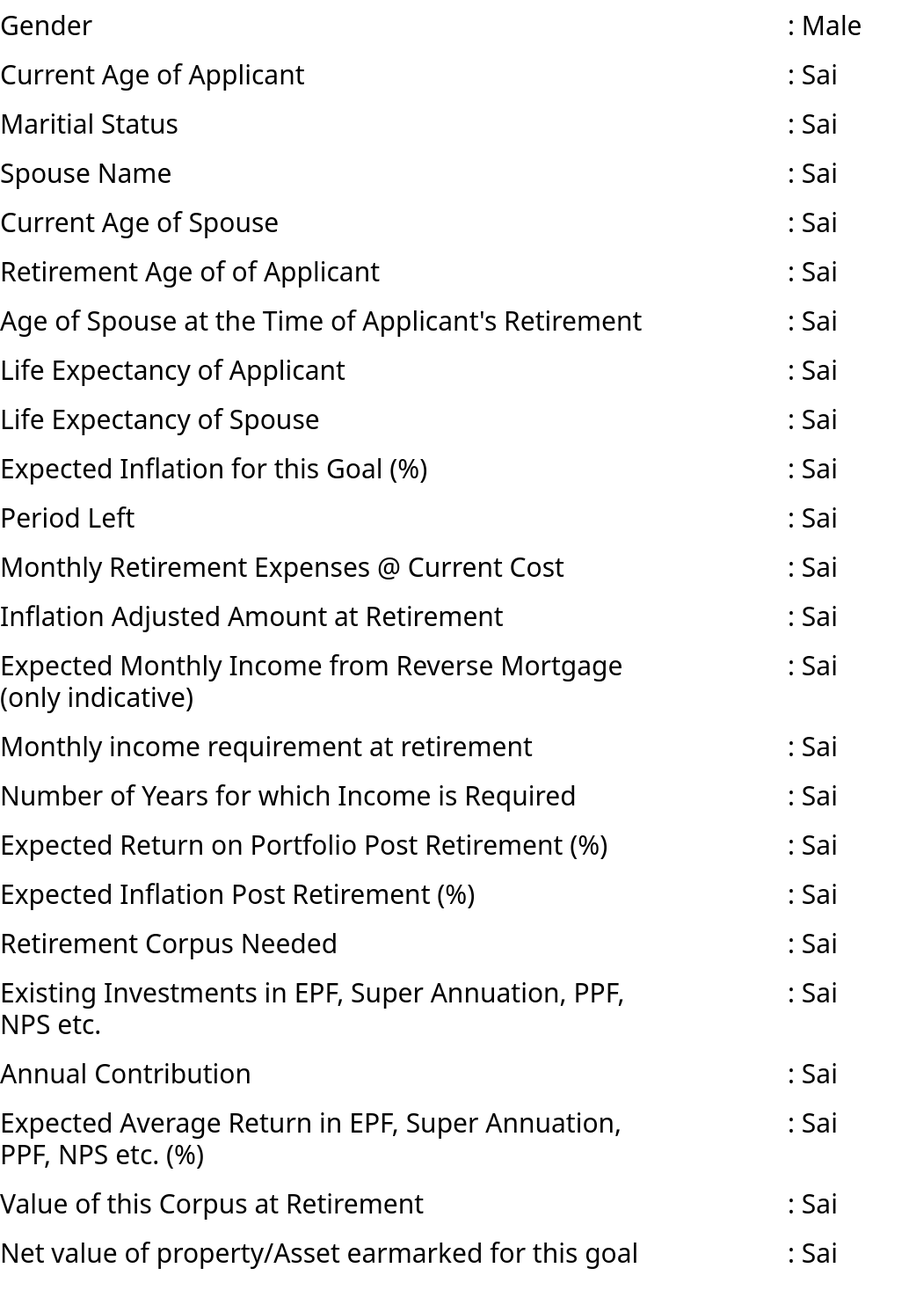
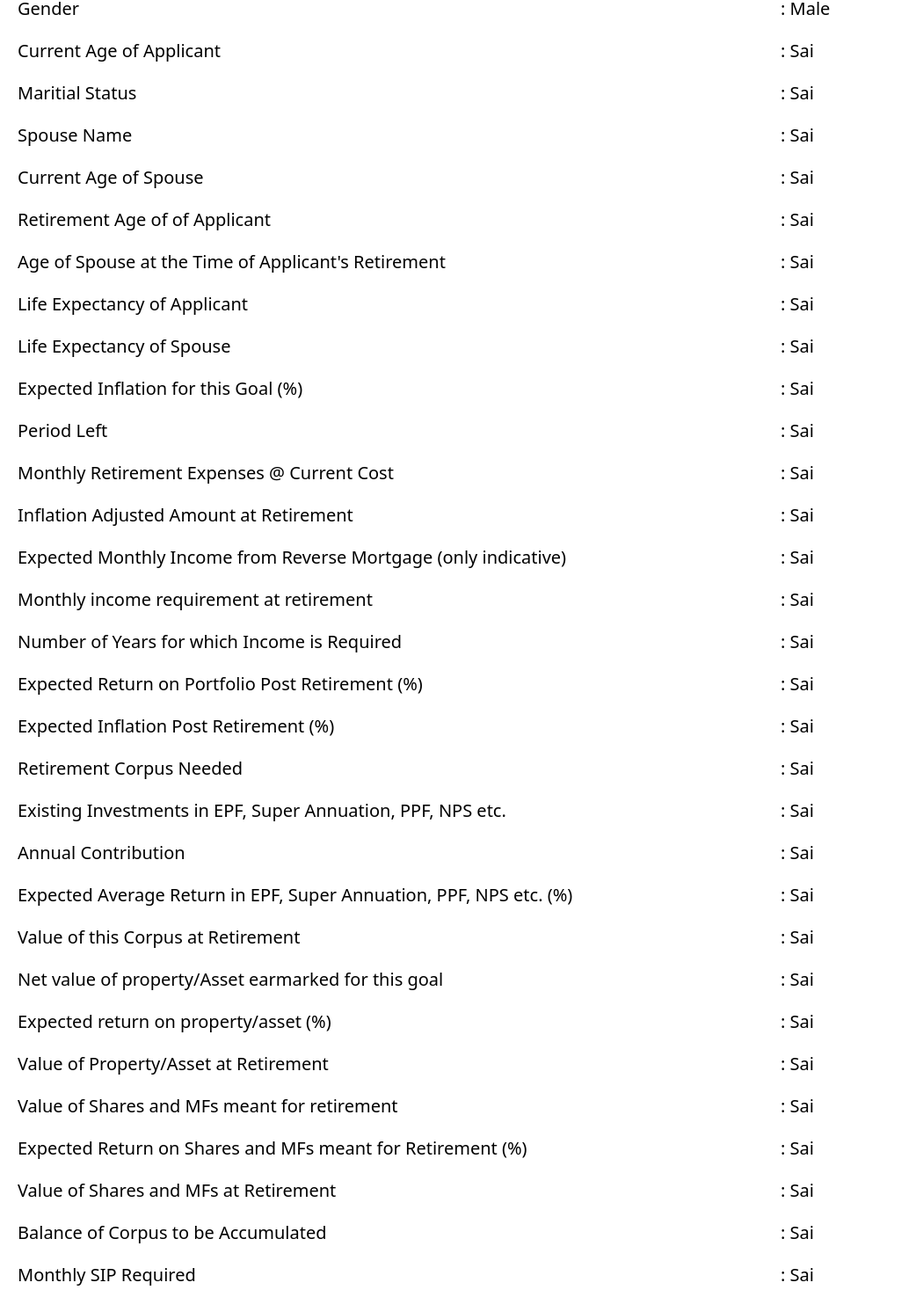
Before and after one commit to varanasisainarayana/Awaken, a React (Create React App) app: page / in a window 1280 px wide. Shown: the part 399-1866 px from the top of the page at 88% size, without its empty margins (0-1042 px from the left). Built offline with nearby package versions, Linux system fonts and the light colour scheme.

Commit message:
Added print function

```diff
--- a/package.json
+++ b/package.json
@@ -10,6 +10,7 @@
     "react-dom": "^18.2.0",
     "react-router-dom": "^6.22.3",
     "react-scripts": "5.0.1",
+    "react-to-print": "^2.15.1",
     "web-vitals": "^2.1.4"
   },
   "scripts": {
--- a/src/App.js
+++ b/src/App.js
@@ -3,160 +3,170 @@ import Main from './main';
 import Form from './form';
 import logo from './IMG_5409.png';
 import footer from './IMG_5410.png';
+import { useReactToPrint } from 'react-to-print';
+import React from 'react';
+
 
 function App() {
+   const componentRef = React.useRef();
+
+  const handlePrint = useReactToPrint({
+    content: () => componentRef.current,
+  });
   return (
-    <div className="flex w-[100%] flex-col gap-5">
+    <div className="flex flex-col gap-16">
       {/* <div className='fixed w-full md:w-[30%] h-[10%] md:h-full'>
         <Main></Main>
       </div>
       <div className='w-full md:ml-[30%] md:w-[70%] h-[90%0] md:h-full'>
         <Form></Form>
       </div> */}
+      <div className="flex w-[100%] flex-col gap-5 px-5" ref={componentRef}>
       <img src={logo} className='w-[100%] h-[10%] m-auto' />
       <h1 className='text-black text-center text-6xl pb-10'>Report</h1>
       <div className='flex flex-row justify-between w-full'>
-        <h1 className='text-black text-3xl w-[60%]'>Name</h1>
-        <h1 className='text-black text-3xl w-[30%]'>: Sai</h1>
+        <h1 className='text-black text-xl w-[60%]'>Name</h1>
+        <h1 className='text-black text-xl w-[30%]'>: Sai</h1>
       </div>
       <div className='flex flex-row justify-between w-full'>
-        <h1 className='text-black text-3xl w-[60%]'>Gender</h1>
-        <h1 className='text-black text-3xl w-[30%]'>: Male</h1>
+        <h1 className='text-black text-xl w-[60%]'>Gender</h1>
+        <h1 className='text-black text-xl w-[30%]'>: Male</h1>
       </div>
       <div className='flex flex-row justify-between w-full'>
-        <h1 className='text-black text-3xl w-[60%]'>Current Age of Applicant</h1>
-        <h1 className='text-black text-3xl w-[30%]'>: Sai</h1>
+        <h1 className='text-black text-xl w-[60%]'>Current Age of Applicant</h1>
+        <h1 className='text-black text-xl w-[30%]'>: Sai</h1>
       </div>
       <div className='flex flex-row justify-between w-full'>
-        <h1 className='text-black text-3xl w-[60%]'>Maritial Status</h1>
-        <h1 className='text-black text-3xl w-[30%]'>: Sai</h1>
+        <h1 className='text-black text-xl w-[60%]'>Maritial Status</h1>
+        <h1 className='text-black text-xl w-[30%]'>: Sai</h1>
       </div>
       <div className='flex flex-row justify-between w-full'>
-        <h1 className='text-black text-3xl w-[60%]'>Spouse Name</h1>
-        <h1 className='text-black text-3xl w-[30%]'>: Sai</h1>
+        <h1 className='text-black text-xl w-[60%]'>Spouse Name</h1>
+        <h1 className='text-black text-xl w-[30%]'>: Sai</h1>
       </div>
       <div className='flex flex-row justify-between w-full'>
-        <h1 className='text-black text-3xl w-[60%]'>Current Age of Spouse</h1>
-        <h1 className='text-black text-3xl w-[30%]'>: Sai</h1>
+        <h1 className='text-black text-xl w-[60%]'>Current Age of Spouse</h1>
+        <h1 className='text-black text-xl w-[30%]'>: Sai</h1>
       </div>
       <div className='flex flex-row justify-between w-full'>
-        <h1 className='text-black text-3xl w-[60%]'>Retirement Age of of Applicant</h1>
-        <h1 className='text-black text-3xl w-[30%]'>: Sai</h1>
+        <h1 className='text-black text-xl w-[60%]'>Retirement Age of of Applicant</h1>
+        <h1 className='text-black text-xl w-[30%]'>: Sai</h1>
       </div>
       <div className='flex flex-row justify-between w-full'>
-        <h1 className='text-black text-3xl w-[60%]'>Age of Spouse at the Time of Applicant's Retirement</h1>
-        <h1 className='text-black text-3xl w-[30%]'>: Sai</h1>
+        <h1 className='text-black text-xl w-[60%]'>Age of Spouse at the Time of Applicant's Retirement</h1>
+        <h1 className='text-black text-xl w-[30%]'>: Sai</h1>
       </div>
       <div className='flex flex-row justify-between w-full'>
-        <h1 className='text-black text-3xl w-[60%]'>Life Expectancy of Applicant</h1>
-        <h1 className='text-black text-3xl w-[30%]'>: Sai</h1>
+        <h1 className='text-black text-xl w-[60%]'>Life Expectancy of Applicant</h1>
+        <h1 className='text-black text-xl w-[30%]'>: Sai</h1>
       </div>
       <div className='flex flex-row justify-between w-full'>
-        <h1 className='text-black text-3xl w-[60%]'>Life Expectancy of Spouse</h1>
-        <h1 className='text-black text-3xl w-[30%]'>: Sai</h1>
+        <h1 className='text-black text-xl w-[60%]'>Life Expectancy of Spouse</h1>
+        <h1 className='text-black text-xl w-[30%]'>: Sai</h1>
       </div>
       <div className='flex flex-row justify-between w-full'>
-        <h1 className='text-black text-3xl w-[60%]'>Expected Inflation for this Goal (%)</h1>
-        <h1 className='text-black text-3xl w-[30%]'>: Sai</h1>
+        <h1 className='text-black text-xl w-[60%]'>Expected Inflation for this Goal (%)</h1>
+        <h1 className='text-black text-xl w-[30%]'>: Sai</h1>
       </div>
       <div className='flex flex-row justify-between w-full'>
-        <h1 className='text-black text-3xl w-[60%]'>Period Left</h1>
-        <h1 className='text-black text-3xl w-[30%]'>: Sai</h1>
+        <h1 className='text-black text-xl w-[60%]'>Period Left</h1>
+        <h1 className='text-black text-xl w-[30%]'>: Sai</h1>
       </div>
       <div className='flex flex-row justify-between w-full'>
-        <h1 className='text-black text-3xl w-[60%]'>Monthly Retirement Expenses @ Current Cost</h1>
-        <h1 className='text-black text-3xl w-[30%]'>: Sai</h1>
+        <h1 className='text-black text-xl w-[60%]'>Monthly Retirement Expenses @ Current Cost</h1>
+        <h1 className='text-black text-xl w-[30%]'>: Sai</h1>
       </div>
       <div className='flex flex-row justify-between w-full'>
-        <h1 className='text-black text-3xl w-[60%]'>Inflation Adjusted Amount at Retirement</h1>
-        <h1 className='text-black text-3xl w-[30%]'>: Sai</h1>
+        <h1 className='text-black text-xl w-[60%]'>Inflation Adjusted Amount at Retirement</h1>
+        <h1 className='text-black text-xl w-[30%]'>: Sai</h1>
       </div>
       <div className='flex flex-row justify-between w-full'>
-        <h1 className='text-black text-3xl w-[60%]'>Expected Monthly Income from Reverse Mortgage (only indicative)</h1>
-        <h1 className='text-black text-3xl w-[30%]'>: Sai</h1>
+        <h1 className='text-black text-xl w-[60%]'>Expected Monthly Income from Reverse Mortgage (only indicative)</h1>
+        <h1 className='text-black text-xl w-[30%]'>: Sai</h1>
       </div>
       <div className='flex flex-row justify-between w-full'>
-        <h1 className='text-black text-3xl w-[60%]'>Monthly income requirement at retirement</h1>
-        <h1 className='text-black text-3xl w-[30%]'>: Sai</h1>
+        <h1 className='text-black text-xl w-[60%]'>Monthly income requirement at retirement</h1>
+        <h1 className='text-black text-xl w-[30%]'>: Sai</h1>
       </div>
       <div className='flex flex-row justify-between w-full'>
-        <h1 className='text-black text-3xl w-[60%]'>Number of Years for which Income is Required</h1>
-        <h1 className='text-black text-3xl w-[30%]'>: Sai</h1>
+        <h1 className='text-black text-xl w-[60%]'>Number of Years for which Income is Required</h1>
+        <h1 className='text-black text-xl w-[30%]'>: Sai</h1>
       </div>
       <div className='flex flex-row justify-between w-full'>
-        <h1 className='text-black text-3xl w-[60%]'>Expected Return on Portfolio Post Retirement (%)</h1>
-        <h1 className='text-black text-3xl w-[30%]'>: Sai</h1>
+        <h1 className='text-black text-xl w-[60%]'>Expected Return on Portfolio Post Retirement (%)</h1>
+        <h1 className='text-black text-xl w-[30%]'>: Sai</h1>
       </div>
       <div className='flex flex-row justify-between w-full'>
-        <h1 className='text-black text-3xl w-[60%]'>Expected Inflation Post Retirement (%)</h1>
-        <h1 className='text-black text-3xl w-[30%]'>: Sai</h1>
+        <h1 className='text-black text-xl w-[60%]'>Expected Inflation Post Retirement (%)</h1>
+        <h1 className='text-black text-xl w-[30%]'>: Sai</h1>
       </div>
       <div className='flex flex-row justify-between w-full'>
-        <h1 className='text-black text-3xl w-[60%]'>Retirement Corpus Needed</h1>
-        <h1 className='text-black text-3xl w-[30%]'>: Sai</h1>
+        <h1 className='text-black text-xl w-[60%]'>Retirement Corpus Needed</h1>
+        <h1 className='text-black text-xl w-[30%]'>: Sai</h1>
       </div>
       <div className='flex flex-row justify-between w-full'>
-        <h1 className='text-black text-3xl w-[60%]'>Existing Investments in EPF, Super Annuation, PPF, NPS etc.</h1>
-        <h1 className='text-black text-3xl w-[30%]'>: Sai</h1>
+        <h1 className='text-black text-xl w-[60%]'>Existing Investments in EPF, Super Annuation, PPF, NPS etc.</h1>
+        <h1 className='text-black text-xl w-[30%]'>: Sai</h1>
       </div>
       <div className='flex flex-row justify-between w-full'>
-        <h1 className='text-black text-3xl w-[60%]'>Annual Contribution</h1>
-        <h1 className='text-black text-3xl w-[30%]'>: Sai</h1>
+        <h1 className='text-black text-xl w-[60%]'>Annual Contribution</h1>
+        <h1 className='text-black text-xl w-[30%]'>: Sai</h1>
       </div>
       <div className='flex flex-row justify-between w-full'>
-        <h1 className='text-black text-3xl w-[60%]'>Expected Average Return in EPF, Super Annuation, PPF, NPS etc. (%)</h1>
-        <h1 className='text-black text-3xl w-[30%]'>: Sai</h1>
+        <h1 className='text-black text-xl w-[60%]'>Expected Average Return in EPF, Super Annuation, PPF, NPS etc. (%)</h1>
+        <h1 className='text-black text-xl w-[30%]'>: Sai</h1>
       </div>
       <div className='flex flex-row justify-between w-full'>
-        <h1 className='text-black text-3xl w-[60%]'>Value of this Corpus at Retirement</h1>
-        <h1 className='text-black text-3xl w-[30%]'>: Sai</h1>
+        <h1 className='text-black text-xl w-[60%]'>Value of this Corpus at Retirement</h1>
+        <h1 className='text-black text-xl w-[30%]'>: Sai</h1>
       </div>
       <div className='flex flex-row justify-between w-full'>
-        <h1 className='text-black text-3xl w-[60%]'>Net value of property/Asset earmarked for this goal</h1>
-        <h1 className='text-black text-3xl w-[30%]'>: Sai</h1>
+        <h1 className='text-black text-xl w-[60%]'>Net value of property/Asset earmarked for this goal</h1>
+        <h1 className='text-black text-xl w-[30%]'>: Sai</h1>
       </div>
       <div className='flex flex-row justify-between w-full'>
-        <h1 className='text-black text-3xl w-[60%]'>Expected return on property/asset (%)</h1>
-        <h1 className='text-black text-3xl w-[30%]'>: Sai</h1>
+        <h1 className='text-black text-xl w-[60%]'>Expected return on property/asset (%)</h1>
+        <h1 className='text-black text-xl w-[30%]'>: Sai</h1>
       </div>
       <div className='flex flex-row justify-between w-full'>
-        <h1 className='text-black text-3xl w-[60%]'>Value of Property/Asset at Retirement</h1>
-        <h1 className='text-black text-3xl w-[30%]'>: Sai</h1>
+        <h1 className='text-black text-xl w-[60%]'>Value of Property/Asset at Retirement</h1>
+        <h1 className='text-black text-xl w-[30%]'>: Sai</h1>
       </div>
       <div className='flex flex-row justify-between w-full'>
-        <h1 className='text-black text-3xl w-[60%]'>Value of Shares and MFs meant for retirement</h1>
-        <h1 className='text-black text-3xl w-[30%]'>: Sai</h1>
+        <h1 className='text-black text-xl w-[60%]'>Value of Shares and MFs meant for retirement</h1>
+        <h1 className='text-black text-xl w-[30%]'>: Sai</h1>
       </div>
       <div className='flex flex-row justify-between w-full'>
-        <h1 className='text-black text-3xl w-[60%]'>Expected Return on Shares and MFs meant for Retirement (%)</h1>
-        <h1 className='text-black text-3xl w-[30%]'>: Sai</h1>
+        <h1 className='text-black text-xl w-[60%]'>Expected Return on Shares and MFs meant for Retirement (%)</h1>
+        <h1 className='text-black text-xl w-[30%]'>: Sai</h1>
       </div>
       <div className='flex flex-row justify-between w-full'>
-        <h1 className='text-black text-3xl w-[60%]'>Value of Shares and MFs at Retirement</h1>
-        <h1 className='text-black text-3xl w-[30%]'>: Sai</h1>
+        <h1 className='text-black text-xl w-[60%]'>Value of Shares and MFs at Retirement</h1>
+        <h1 className='text-black text-xl w-[30%]'>: Sai</h1>
       </div>
       <div className='flex flex-row justify-between w-full'>
-        <h1 className='text-black text-3xl w-[60%]'>Balance of Corpus to be Accumulated</h1>
-        <h1 className='text-black text-3xl w-[30%]'>: Sai</h1>
+        <h1 className='text-black text-xl w-[60%]'>Balance of Corpus to be Accumulated</h1>
+        <h1 className='text-black text-xl w-[30%]'>: Sai</h1>
       </div>
       <div className='flex flex-row justify-between w-full'>
-        <h1 className='text-black text-3xl w-[60%]'>Monthly SIP Required</h1>
-        <h1 className='text-black text-3xl w-[30%]'>: Sai</h1>
+        <h1 className='text-black text-xl w-[60%]'>Monthly SIP Required</h1>
+        <h1 className='text-black text-xl w-[30%]'>: Sai</h1>
       </div>
       <div className='flex flex-row justify-between w-full'>
-        <h1 className='text-black text-3xl w-[60%]'>Expected Annual Increase in Monthly Investment (%)</h1>
-        <h1 className='text-black text-3xl w-[30%]'>: Sai</h1>
+        <h1 className='text-black text-xl w-[60%]'>Expected Annual Increase in Monthly Investment (%)</h1>
+        <h1 className='text-black text-xl w-[30%]'>: Sai</h1>
       </div>
       <div className='flex flex-row justify-between w-full'>
-        <h1 className='text-black text-3xl w-[60%]'>Monthly SIP Amount with Topup @ 10% Per Annum</h1>
-        <h1 className='text-black text-3xl w-[30%]'>: Sai</h1>
+        <h1 className='text-black text-xl w-[60%]'>Monthly SIP Amount with Topup @ 10% Per Annum</h1>
+        <h1 className='text-black text-xl w-[30%]'>: Sai</h1>
       </div>
       <div className='flex flex-row justify-between w-full'>
-        <h1 className='text-black text-3xl w-[60%]'>Lump sum</h1>
-        <h1 className='text-black text-3xl w-[30%]'>: Sai</h1>
+        <h1 className='text-black text-xl w-[60%]'>Lump sum</h1>
+        <h1 className='text-black text-xl w-[30%]'>: Sai</h1>
       </div>
       <img src={footer} className='w-[100%] h-[10%] m-auto' />
-
+      </div>
+      <button onClick={handlePrint} className='bg-[#1dbe72] text-white text-3xl p-5 w-[30%] rounded-md m-auto'>Download</button>
     </div>
   );
 }
```
Also changed, not shown: 1 other file (tests, documents, lock files or other folders).
